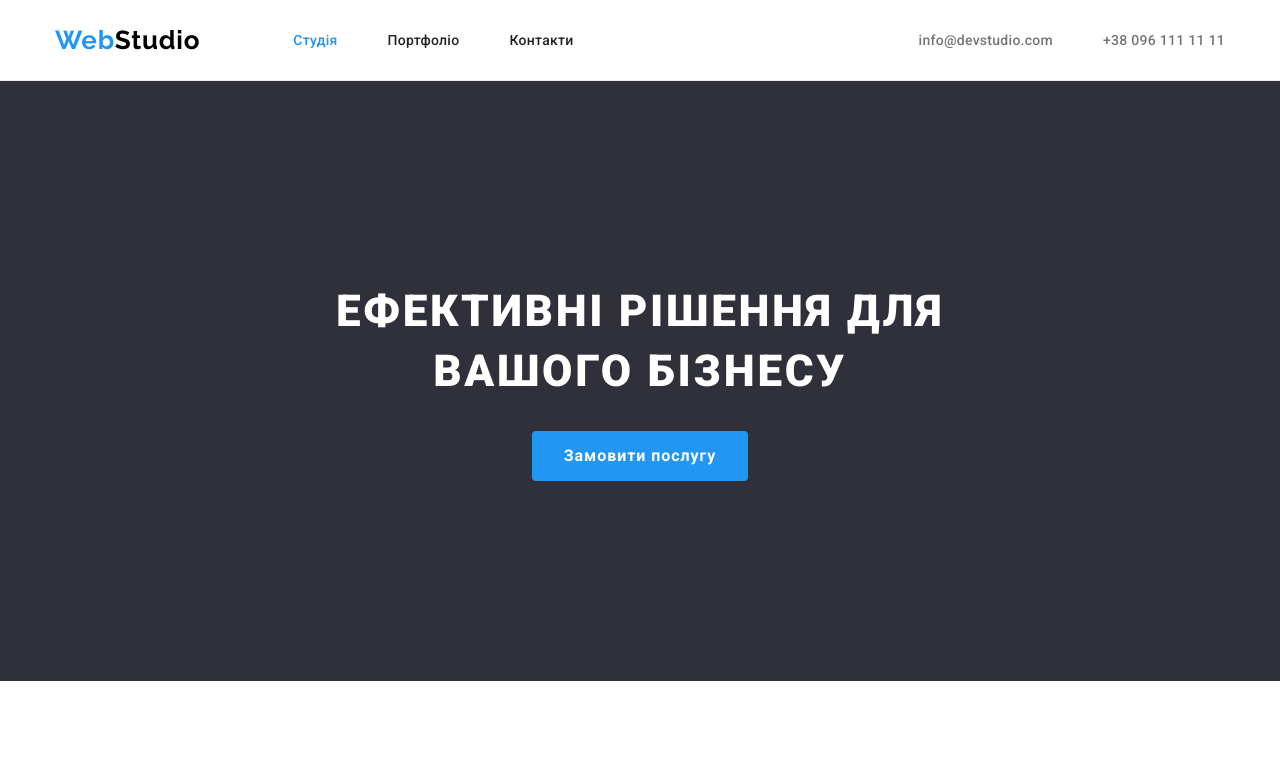
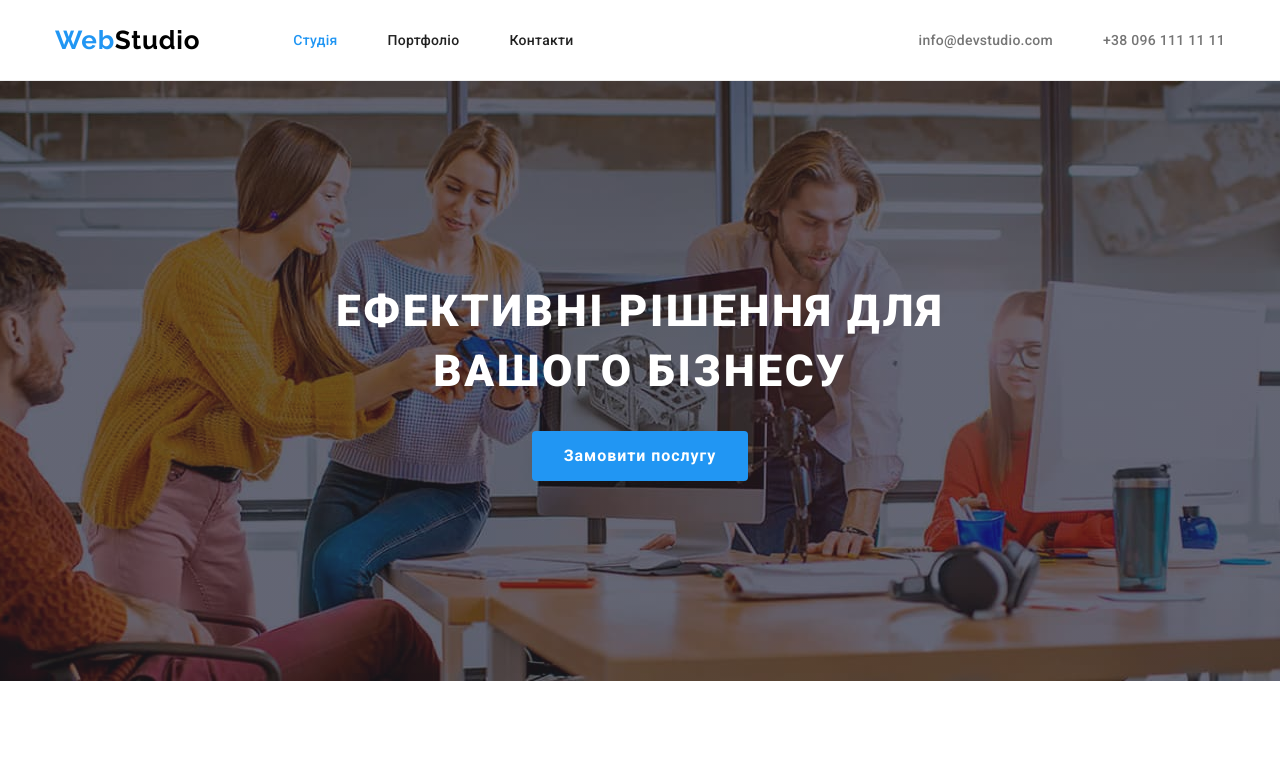
Before and after one commit to vmaletskaya/goit-markup-hw-04, a plain HTML site: page index.html in a window 1280 px wide. Shown: the top 771 px of the page. Drawn offline with nearby package versions, Linux system fonts and the light colour scheme.

Commit message:
add image

```diff
--- a/css/style.css
+++ b/css/style.css
@@ -134,6 +134,22 @@ img {
 }
 
 /* hero */
+
+.overlay{
+  max-width: 1600px;
+  height: 600px;
+  margin-left: auto;
+  margin-right: auto;
+  background-image: linear-gradient(
+    to right,
+    rgba(47, 48, 58, 0.4),
+    rgba(47, 48, 58, 0.4)
+     ),
+     url(../img/hero/Img.jpg);
+  background-position: center;
+  background-repeat: no-repeat;
+  background-size: cover;
+}
 
 .hero-section {
   background-color: var(--background-color-black);
--- a/index.html
+++ b/index.html
@@ -59,7 +59,7 @@
     </header>
     <main>
       <!-- Hero section -->
-      <section class="hero-section">
+      <section class="hero-section overlay">
         <div class="container">
           <h1 class="hero-title">Ефективні рішення для вашого бізнесу</h1>
           <button class="btn-hero" type="button">Замовити послугу</button>
```
Also changed, not shown: img/hero/Img.jpg (added), img/icons/Ellipse.svg (added), img/icons/Vector.svg (added), img/icons/antenna 1.svg (added), img/icons/astronaut 1.svg (added), img/icons/clock 1.svg (added), img/icons/diagram 1.svg (added), img/icons/envelope.svg (added).
